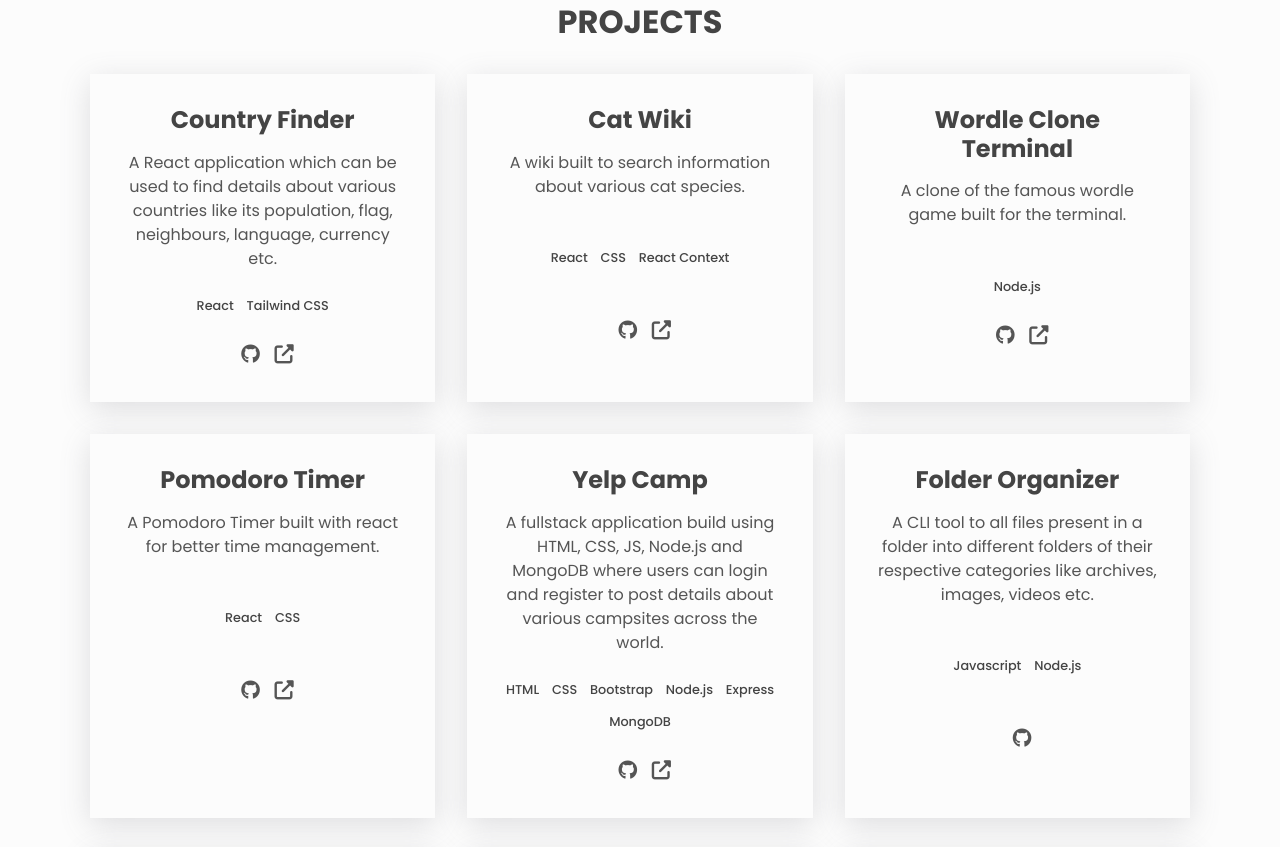
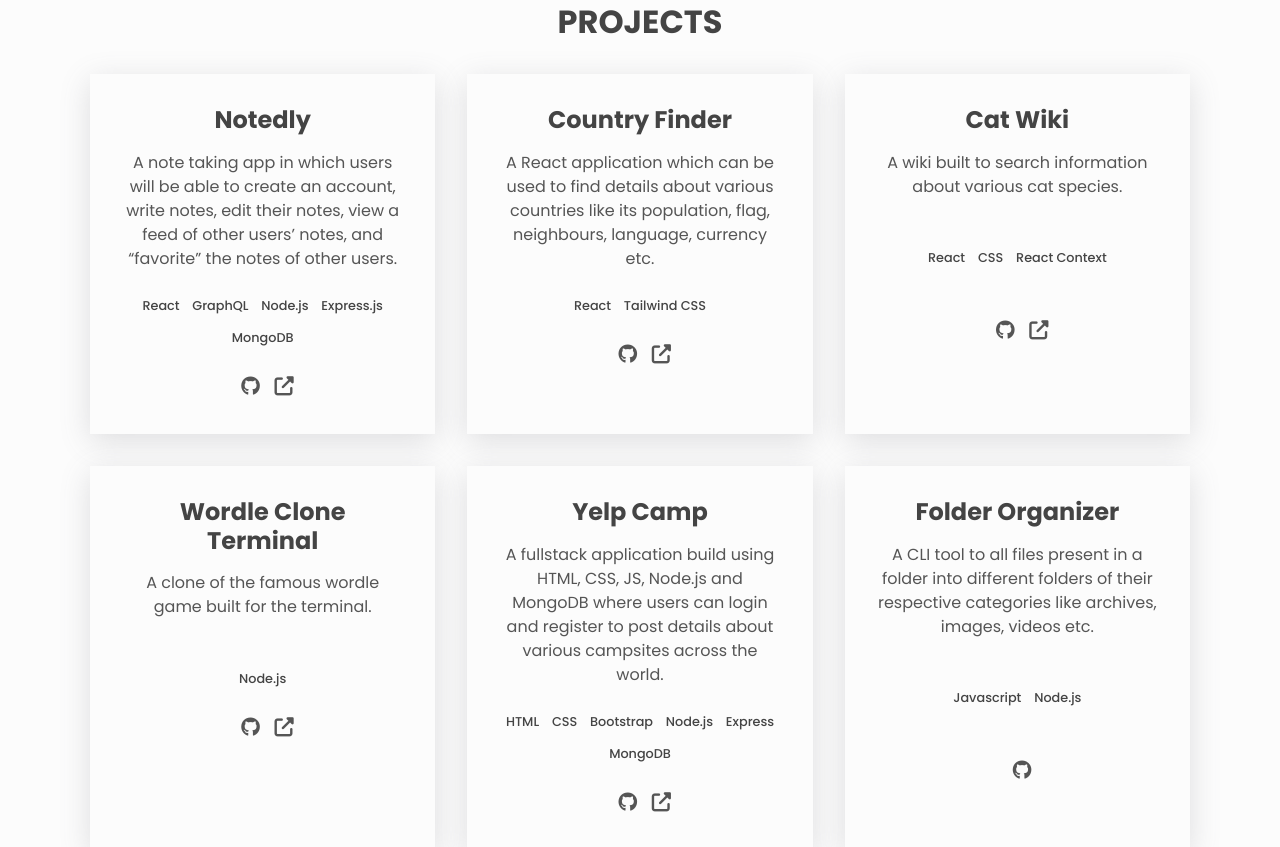
Before and after one commit to strawHat121/Portfolio, a plain HTML site: page index.html in a window 1280 px wide. Shown: the part 546-1393 px from the top of the page. Drawn offline with Linux system fonts and the light colour scheme.

Commit message:
Added new projects and updated resume

```diff
--- a/index.html
+++ b/index.html
@@ -59,7 +59,7 @@
         </pre>
 
         <div class="about__contact center">
-          <a target = "_blank" href="https://drive.google.com/file/d/1ZP4MjPE1w81EWIVVtwoqETWWknrWgSu6/view?usp=sharing">
+          <a target = "_blank" href="https://drive.google.com/file/d/1UU2Q4ABf1nWgnYF8U9OecvV1xn1IGojF/view?usp=sharing">
             <span class="btn btn--outline">Resume</span>
           </a>
 
@@ -86,6 +86,36 @@
         <h2 class="section__title">Projects</h2>
 
         <class class="projects__grid">
+          <div class="project">
+            <h3>Notedly</h3>
+            <p class="project__description">
+              A note taking app in which users will be able to create
+an account, write notes, edit their notes, view a feed
+of other users’ notes, and “favorite” the notes of other
+users.
+            </p>
+            <ul class="project__stack">
+              <li class="project__stack-item">React</li>
+              <li class="project__stack-item">GraphQL</li>
+              <li class="project__stack-item">Node.js</li>
+              <li class="project__stack-item">Express.js</li>
+              <li class="project__stack-item">MongoDB</li>
+            </ul>
+            <a
+            href="https://github.com/kinb98/notedly-frontend" target = "_blank"
+            aria-label="source code"
+            class="link link--icon"
+            >
+            <i aria-hidden="true" class="fab fa-github"></i>
+          </a>
+          <a
+          href="https://notedly-strawhat.netlify.app/" target="_blank"
+          aria-label="live preview"
+          class="link link--icon"
+          >
+          <i aria-hidden="true" class="fas fa-external-link-alt"></i>
+        </a>
+      </div>
           <div class="project">
             <h3>Country Finder</h3>
             <p class="project__description">
@@ -163,32 +193,6 @@
             <i aria-hidden="true" class="fas fa-external-link-alt"></i>
           </a>
         </div>
-        <div class="project">
-          <h3>Pomodoro Timer</h3>
-          <p class="project__description">
-            A Pomodoro Timer built with react for better time management.
-          </p>
-          <br>
-          <ul class="project__stack">
-            <li class="project__stack-item">React</li>
-            <li class="project__stack-item">CSS</li>
-                    </ul>
-                    <br>
-                    <a
-                    href="https://github.com/kinb98/Pomodoro-Timer" target = "_blank"
-                    aria-label="source code"
-                    class="link link--icon"
-                    >
-                    <i aria-hidden="true" class="fab fa-github"></i>
-                  </a>
-                  <a
-                  href="https://pomodorotimer-strawhat.netlify.app/" target="_blank"
-                  aria-label="live preview"
-                  class="link link--icon"
-                  >
-                  <i aria-hidden="true" class="fas fa-external-link-alt"></i>
-                </a>
-              </div>
   <div class="project">
   <h3>Yelp Camp</h3>
   <p class="project__description">
@@ -321,8 +325,9 @@
           <li class="skills__list-item btn btn--plain">JavaScript</li>
           <li class="skills__list-item btn btn--plain">React</li>
           <li class="skills__list-item btn btn--plain">Redux</li>
+          <li class="skills__list-item btn btn--plain">GraphQL</li>
           <li class="skills__list-item btn btn--plain">Node.js</li>
-          <li class="skills__list-item btn btn--plain">Express</li>
+          <li class="skills__list-item btn btn--plain">Express.js</li>
           <li class="skills__list-item btn btn--plain">MongoDB</li>
           <li class="skills__list-item btn btn--plain">Python</li>
           <li class="skills__list-item btn btn--plain">Flask</li>
```
